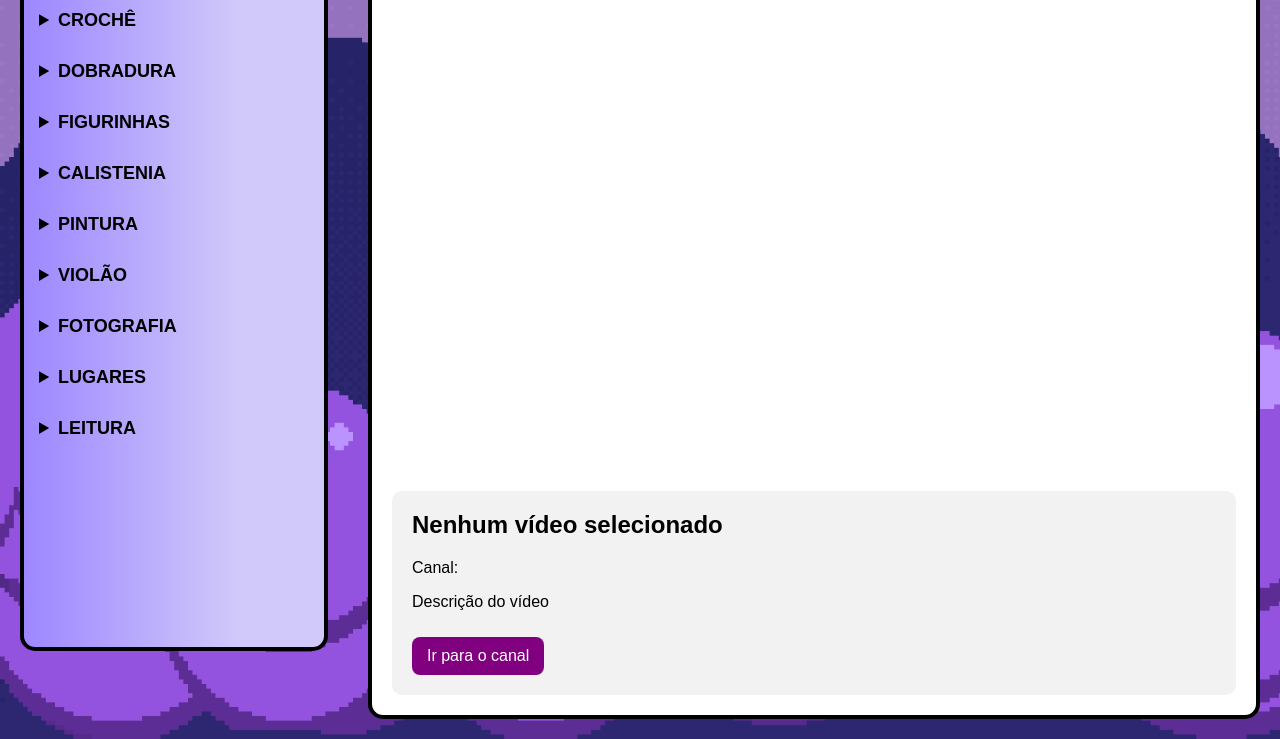
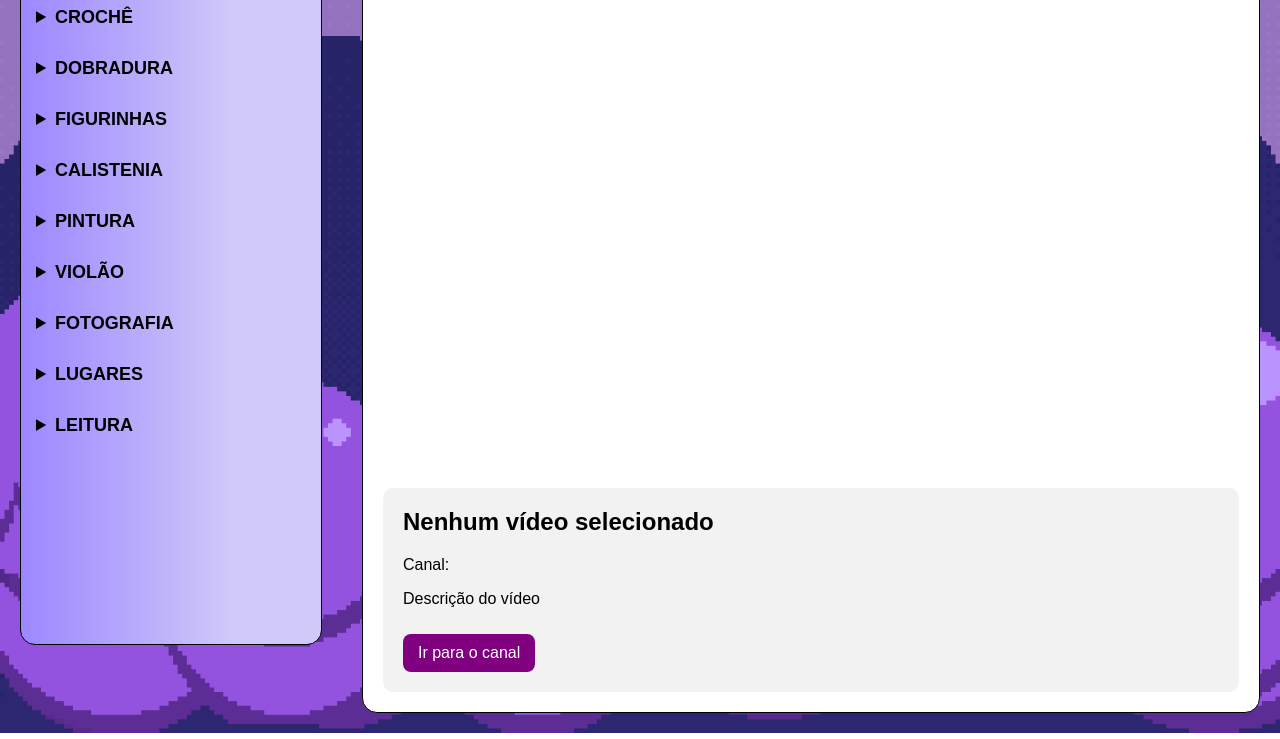
Before and after one commit to gAbriel375444/projeto-mudiciplinar, a plain HTML site: page hobbys.html in a window 1280 px wide. Shown: the part 251-990 px from the top of the page. Drawn offline with Linux system fonts and the light colour scheme.

Commit message:
novas bordas

```diff
--- a/hobbies_style.css
+++ b/hobbies_style.css
@@ -57,7 +57,7 @@
 
     overflow-y: auto;
 
-    border: 4px solid black;
+    border: 1px solid black;
 
     border-radius: 15px;
 
@@ -132,7 +132,7 @@ summary{
 
     background-color: white;
 
-    border: 2px solid purple;
+    border: 1px solid purple;
 
     border-radius: 8px;
 
@@ -166,7 +166,7 @@ summary{
 
     background-color: white;
 
-    border: 4px solid black;
+    border: 1px solid black;
 
     border-radius: 15px;
 
```
